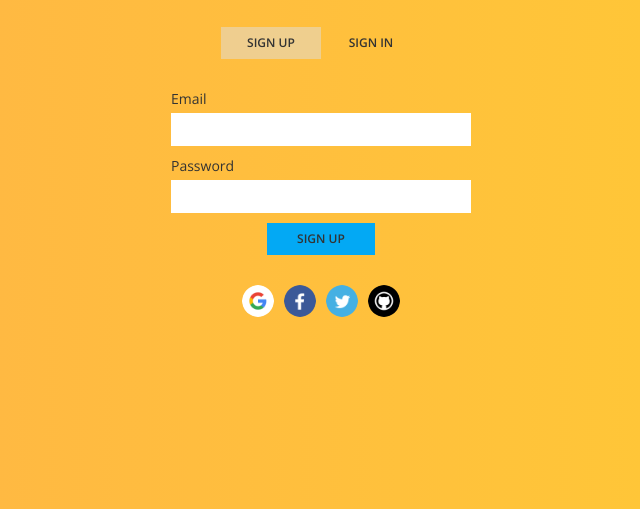
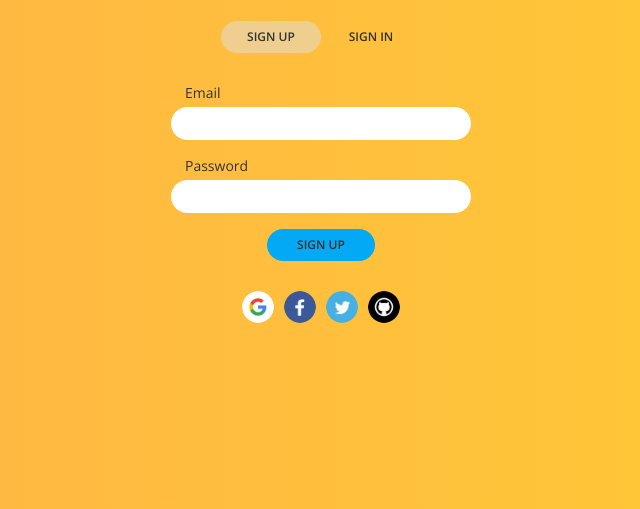
Before and after one commit to gdg-cebu/firebase-codelab, a plain HTML site: page login.html in a window 1280 px wide. Shown: the part 291-800 px from the top of the page, without its empty margins (319-959 px from the left). Drawn offline with nearby package versions, Linux system fonts and the light colour scheme.

Commit message:
add rounded corners to elements in login page

```diff
--- a/static/login.css
+++ b/static/login.css
@@ -70,6 +70,7 @@ body.login section {
     text-align: center;
     text-transform: uppercase;
     cursor: pointer;
+    border-radius: 20px;
 }
 
 .auth-action:checked + label {
@@ -97,15 +98,16 @@ body.login section {
 }
 
 .auth-form div:not(:first-child) {
-    margin-top: 10px;
+    margin-top: 16px;
 }
 
 .auth-form div:not(:last-child) {
-    margin-bottom: 10px;
+    margin-bottom: 16px;
 }
 
 .auth-form label {
     display: block;
+    padding-left: 1em;
     margin-bottom: 5px;
     font-size: 14px;
 }
@@ -113,16 +115,18 @@ body.login section {
 .auth-form input {
     display: block;
     width: 100%;
-    padding: 0.5em 0.75em;
+    padding: 0.5em 1em;
     border: none;
+    border-radius: 20px;
     font-size: 14px;
+    outline: none;
 }
 
 .auth-form button {
     display: block;
     padding: 0 30px;
     border: none;
-    border-radius: 0;
+    border-radius: 20px;
     margin: 0 auto;
     font-size: 12px;
     font-weight: 600;
```
